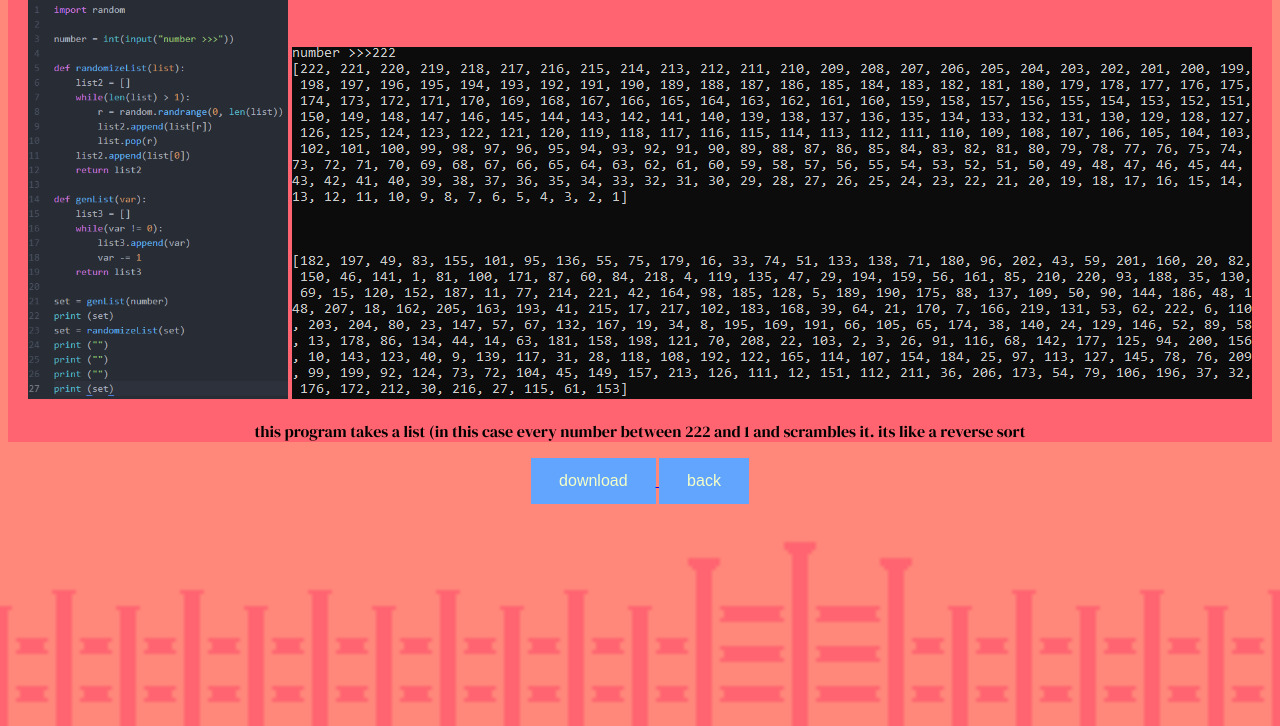
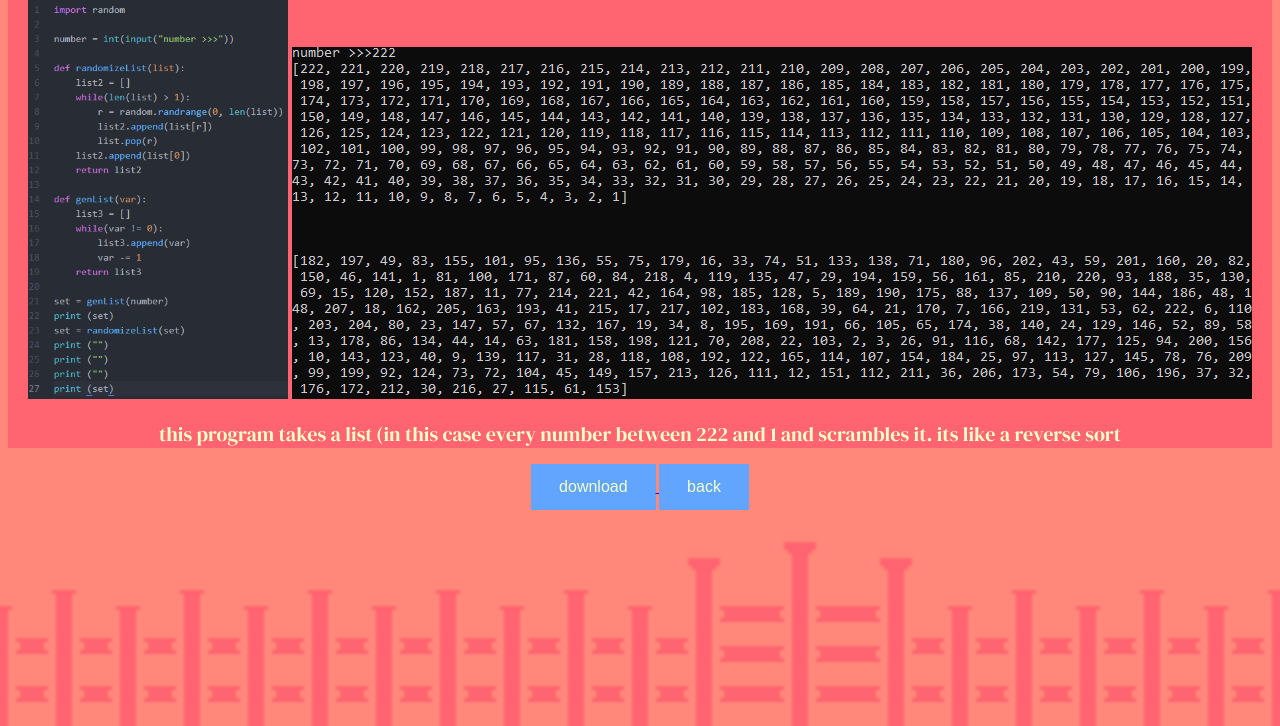
Before and after one commit to DuncanDrew/compcamps2019, a plain HTML site: page project_1.html in a window 1280 px wide. Shown: the part 74-800 px from the top of the page. Drawn offline with Linux system fonts and the light colour scheme.

Commit message:
Update project_1.html

```diff
--- a/project_1.html
+++ b/project_1.html
@@ -14,9 +14,9 @@
 
   <p></p>
 
-    <a>this program takes a list</a>
-    <a>(in this case every number between 222 and 1</a>
-    <a>and scrambles it. its like a reverse sort</a>
+    <a class = yellow>this program takes a list</a>
+    <a class = yellow>(in this case every number between 222 and 1</a>
+    <a class = yellow>and scrambles it. its like a reverse sort</a>
 
   <p></p>
 
```
